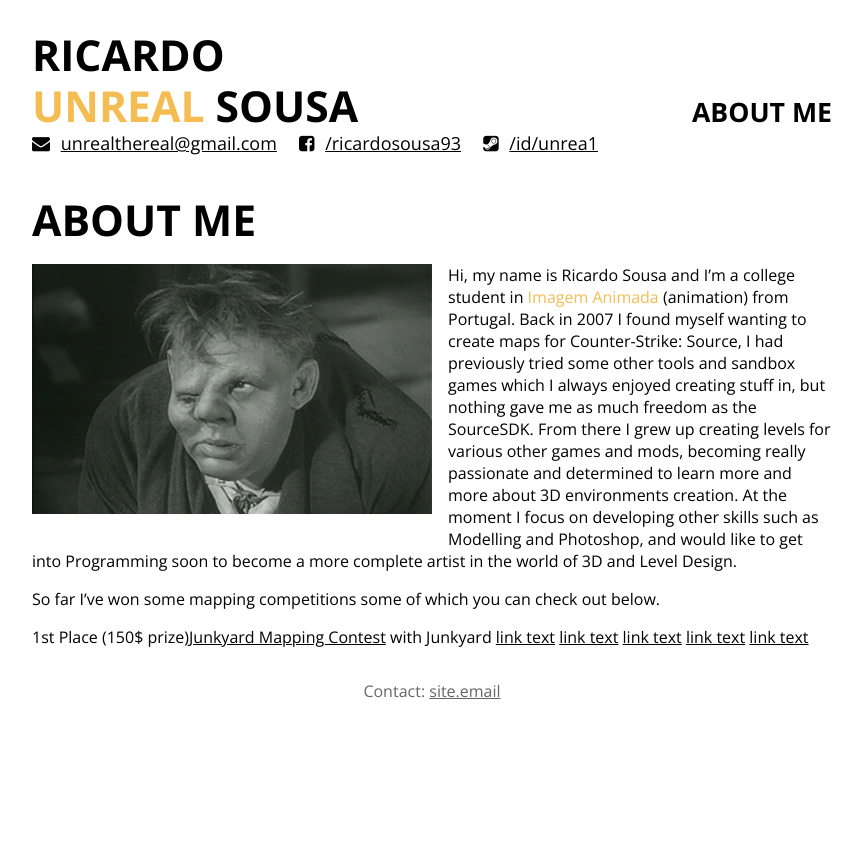
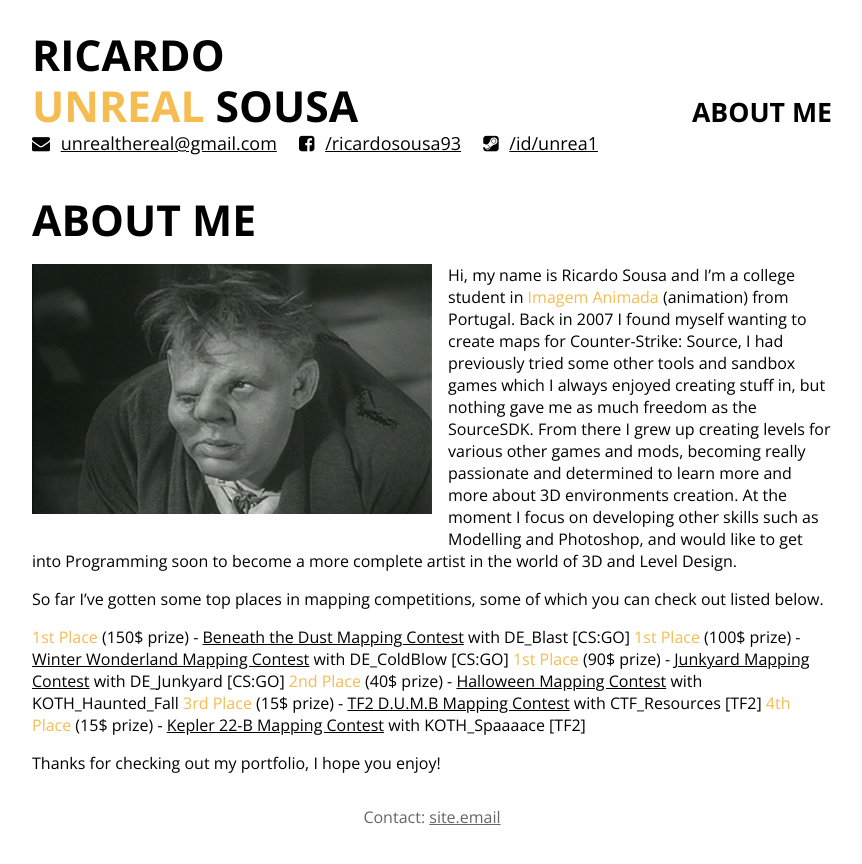
Before and after one commit to THEREALUNREAL/THEREALUNREAL.github.io, a Jekyll site: the page built from about.md, in a window 1280 px wide. Shown: the top 864 px of the page, without its empty margins (208-1070 px from the left). Built offline with Jekyll 4.4.1, drawn with Linux system fonts in a browser that asks for light colours; nearby versions of some CDN libraries.

Commit message:
Update about.md

```diff
--- a/about.md
+++ b/about.md
@@ -9,11 +9,14 @@ permalink: /about/
 Hi, my name is Ricardo Sousa and I'm a college student in _Imagem Animada_ (animation) from Portugal. Back in 2007 I found myself wanting to create maps for Counter-Strike: Source, I had previously tried some other tools and sandbox games which I always enjoyed creating stuff in, but nothing gave me as much freedom as the SourceSDK. From there I grew up creating levels for various other games and mods, becoming really passionate and determined to learn more and more about 3D environments creation.
 At the moment I focus on developing other skills such as Modelling and Photoshop, and would like to get into Programming soon to become a more complete artist in the world of 3D and Level Design.
 
-So far I've won some mapping competitions some of which you can check out below.
 
-1st Place (150$ prize)<a href="http://gamebanana.com/news/20269">Junkyard Mapping Contest</a> with Junkyard
-<a href="url">link text</a>
-<a href="url">link text</a>
-<a href="url">link text</a>
-<a href="url">link text</a>
-<a href="url">link text</a>
+So far I've gotten some top places in mapping competitions, some of which you can check out listed below.
+
+_1st Place_ (150$ prize) - <a href="http://gamebanana.com/contests/winners/69">Beneath the Dust Mapping Contest</a> with DE_Blast [CS:GO]
+_1st Place_ (100$ prize) - <a href="http://gamebanana.com/contests/winners/31">Winter Wonderland Mapping Contest</a> with DE_ColdBlow [CS:GO]
+_1st Place_ (90$ prize) - <a href="http://gamebanana.com/contests/winners/23">Junkyard Mapping Contest</a> with DE_Junkyard [CS:GO]
+_2nd Place_ (40$ prize) - <a href="http://gamebanana.com/contests/winners/8">Halloween Mapping Contest</a> with KOTH_Haunted_Fall
+_3rd Place_ (15$ prize) - <a href="http://gamebanana.com/contests/winners/4">TF2 D.U.M.B Mapping Contest</a> with CTF_Resources [TF2]
+_4th Place_ (15$ prize) - <a href="http://gamebanana.com/contests/winners/16">Kepler 22-B Mapping Contest</a> with KOTH_Spaaaace [TF2]
+
+Thanks for checking out my portfolio, I hope you enjoy!
```
